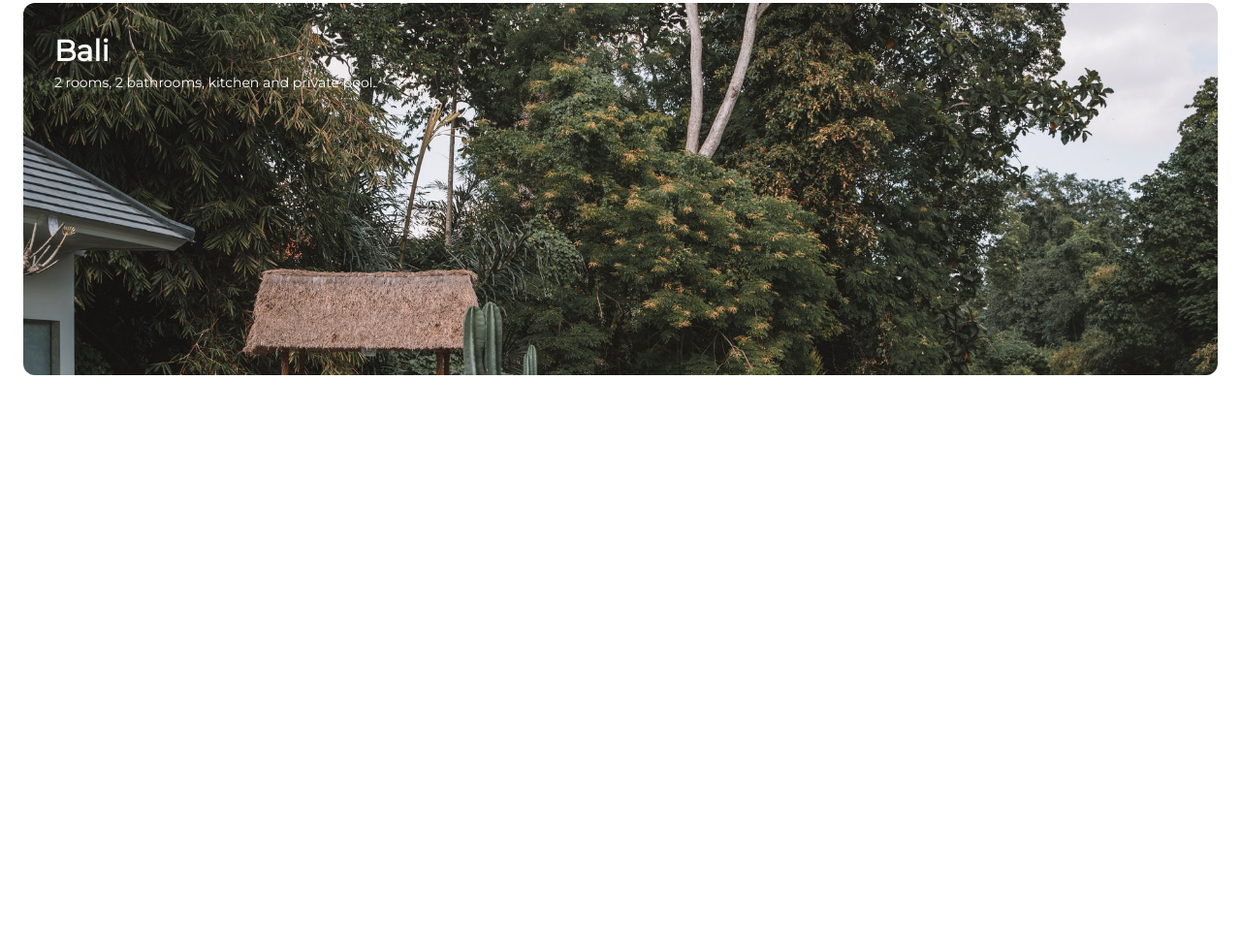
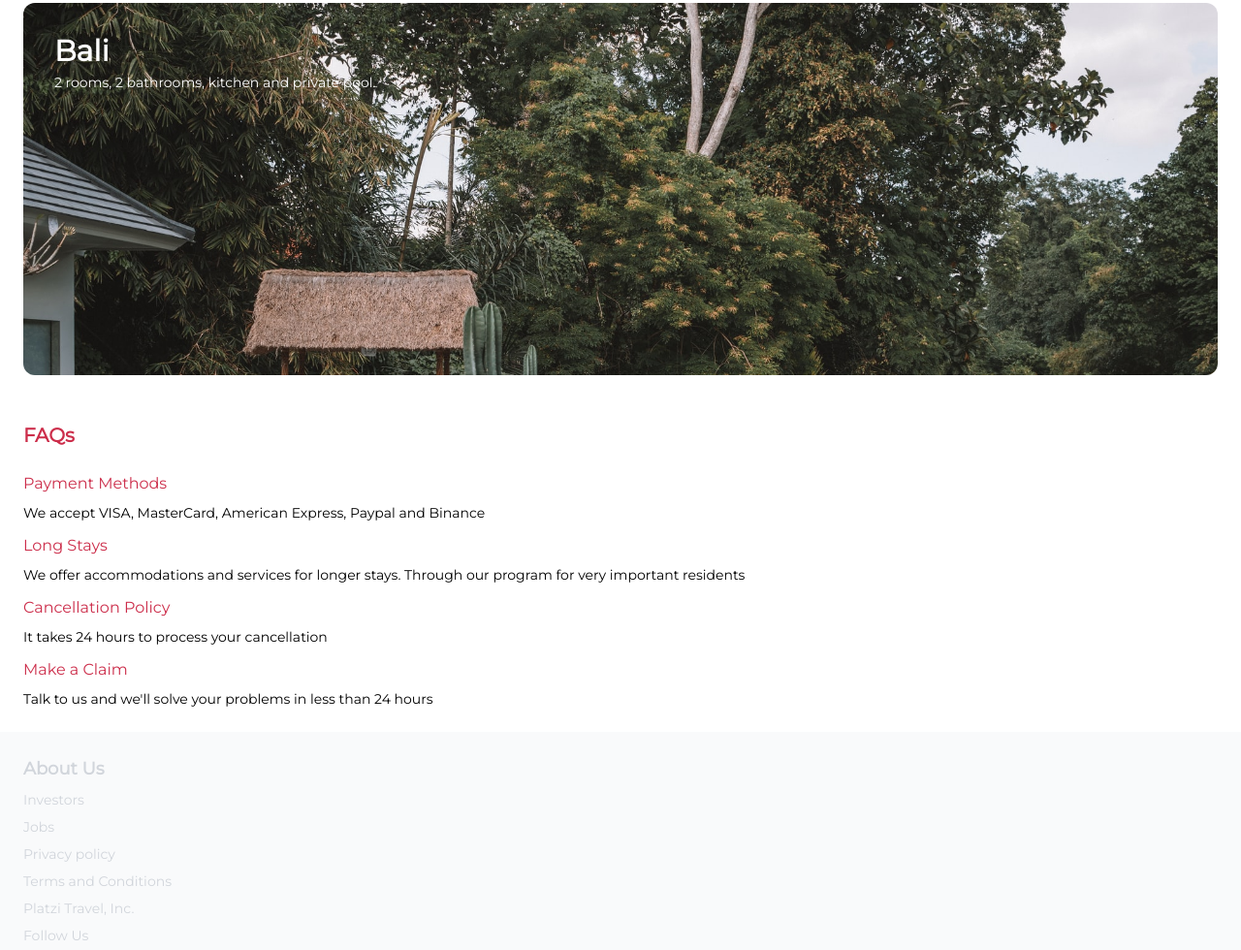
Before and after one commit to Yaho59/PlatziTravel, a website: page src/index.html in a window 1280 px wide. Shown: the part 1961-2941 px from the top of the page at 97% size. Before the commit the page ends 2348 px from the top, so only its background shows below. Drawn offline with nearby package versions, Linux system fonts and the light colour scheme.

Commit message:
Terminada la seccion del footer

```diff
--- a/src/index.html
+++ b/src/index.html
@@ -17,7 +17,7 @@
         </nav>
     </header>
     <main>
-        <section class="w-full h-screen">
+        <section class="w-full h-auto">
             <div id="home">
                 <div class="w-full h-full flex flex-col absolute space-y-72 p-6 items-center">
                     <input class=" w-[270px] p-3 outline-none rounded-full shadow-sm transition duration-300 focus-within:shadow-sm focus:ring-2 focus:w-[285px]" type="search" name="" id="" placeholder="San Francisco">
@@ -77,7 +77,7 @@
                 </div>
 
             </div>
-            <div id="featured_rentals" class="p-6 w-full h-full">
+            <div id="featured_rentals" class="p-6 w-full h-auto">
                 <p class="text-xl font-semibold text-primary pb-6">Trending Styles</p>
                 <div class="w-full h-auto flex flex-col gap-3 items-center justify-center">
                     <div class="w-full h-96 bg-chicago bg-cover rounded-xl">
@@ -98,10 +98,41 @@
                     </div>
                 </div>
             </div>
+            <div id="faqs" class="w-full h-auto p-6">
+                <p class="text-xl font-semibold text-primary pb-6">FAQs</p>
+                <div class="w-full h-auto flex flex-col gap-3 items-start justify-center">
+                    <div>
+                        <p class="text-base text-primary font-medium">Payment Methods</p>
+                        <p class="text-sm pt-2">We accept VISA, MasterCard, American Express, Paypal and Binance</p>
+                    </div>
+                    <div>
+                        <p class="text-base text-primary font-medium">Long Stays</p>
+                        <p class="text-sm pt-2">We offer accommodations and services for longer stays. Through our program for very important residents</p>
+                    </div>
+                    <div>
+                        <p class="text-base text-primary font-medium">Cancellation Policy</p>
+                        <p class="text-sm pt-2">It takes 24 hours to process your cancellation</p>
+                    </div>
+                    <div>
+                        <p class="text-base text-primary font-medium">Make a Claim</p>
+                        <p class="text-sm pt-2">Talk to us and we'll solve your problems in less than 24 hours</p>
+                    </div>
+                </div>
+            </div>
         </section>
     </main>
-    <footer>
-
+    <footer class="w-full h-auto p-6 bg-gray-50">
+        <p class="text-lg text-gray-300 font-semibold">About Us</p>
+        <p class="text-sm text-gray-300 pt-2">Investors</p>
+        <p class="text-sm text-gray-300 pt-2">Jobs</p>
+        <p class="text-sm text-gray-300 pt-2">Privacy policy</p>
+        <p class="text-sm text-gray-300 pt-2">Terms and Conditions</p>
+        <p class="text-sm text-gray-300 pt-2">Platzi Travel, Inc.</p>
+        <p class="text-sm text-gray-300 pt-2">Follow Us</p>
+        <div class="flex gap-4 items-center pt-2">
+            <img src="./icons/twitter 1.svg" alt="">
+            <img src="./icons/instagram 1.svg" alt="">
+        </div>
     </footer>
 </body>
 </html>
```
Also changed, not shown: dist/output.css.
